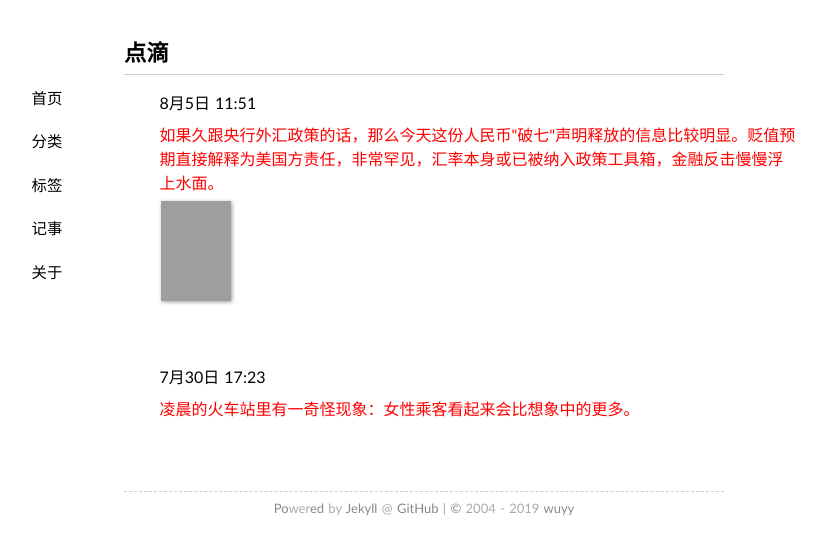
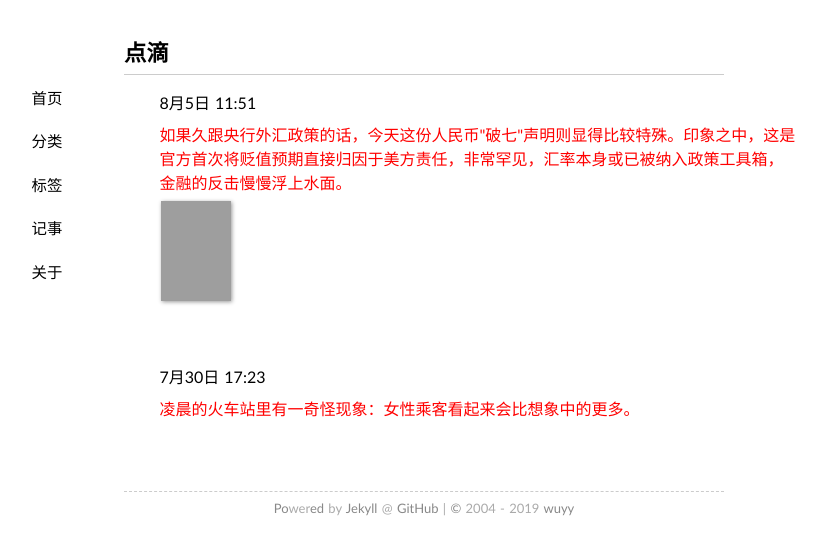
Before and after one commit to wuyy2007/wanguolin.github.io, a Jekyll site: the page built from tlog/index.md, in a window 1280 px wide. Shown: the top 555 px of the page, without its empty margins (216-1042 px from the left). Built offline with Jekyll 4.4.1, drawn with Linux system fonts in a browser that asks for light colours; nearby versions of some CDN libraries; some web fonts are replaced; grey boxes are pictures that could not be loaded.

Commit message:
Update index.md

```diff
--- a/tlog/index.md
+++ b/tlog/index.md
@@ -114,7 +114,7 @@ comments: no
 
 		<span  class = "space">
 			<p>8月5日 11:51</p>
-			<font  color="red">如果久跟央行外汇政策的话，那么今天这份人民币"破七"声明释放的信息比较明显。贬值预期直接解释为美国方责任，非常罕见，汇率本身或已被纳入政策工具箱，金融反击慢慢浮上水面。</font>
+			<font  color="red">如果久跟央行外汇政策的话，今天这份人民币"破七"声明则显得比较特殊。印象之中，这是官方首次将贬值预期直接归因于美方责任，非常罕见，汇率本身或已被纳入政策工具箱，金融的反击慢慢浮上水面。</font>
 			<div class="over"></div><!--背景层-->
 			<div class="logoImg amplifyImg"><!--注意：此处的amlifyImg不可少-->
 			<table><tr>
```
